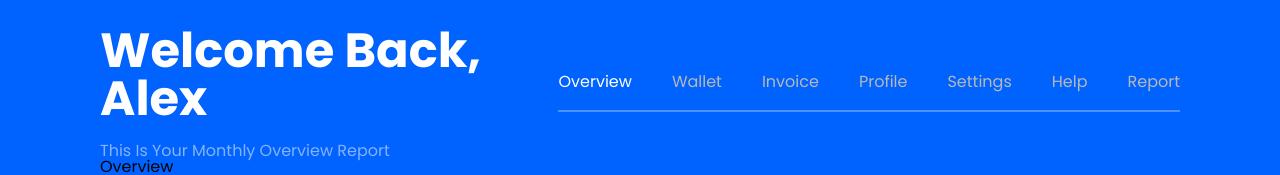
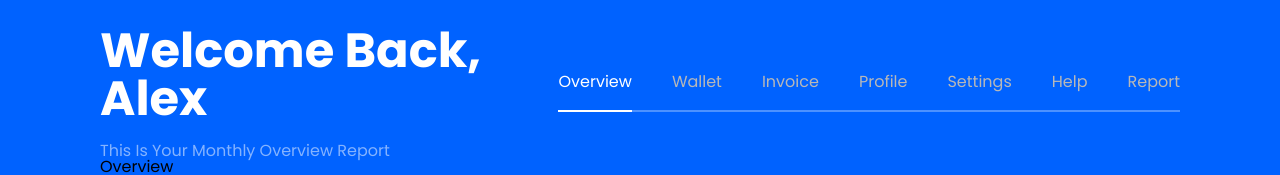
Before and after one commit to UndeadMe/react-dashboard, a React (Vite) app: page /overview in a window 1280 px wide. Shown: the part 191-366 px from the top of the page. Built offline with nearby package versions, Linux system fonts and the light colour scheme.

Commit message:
Fix activation effect of Route Menu NavLinks

```diff
--- a/src/components/RouteMenu.jsx
+++ b/src/components/RouteMenu.jsx
@@ -9,15 +9,12 @@ export default function RouteMenu({ routes }) {
     const routePaths = Object.values(routes)
     const routeNames = Object.keys(routes)
 
-    const setActive = ({ isActive }) =>
-        isActive ? `${styles["menu-route-item"]} ${styles["active"]}` : styles["menu-route-item"]
-
     return (
         <ul className={styles['menu']}>
             {
                 routePaths.map(((routePath, i) => (
                     <li key={crypto.randomUUID()} >
-                        <NavLink to={routePath} className={setActive}>
+                        <NavLink to={routePath}>
                             { routeNames[i] }
                         </NavLink>
                     </li>
--- a/src/components/RouteMenu.module.css
+++ b/src/components/RouteMenu.module.css
@@ -1,14 +1,27 @@
 .menu {
     display: flex;
-    column-gap: 40px;
-    padding-bottom: 20px;
+}
+
+.menu li {
+    padding: 0 20px 20px 20px;
     border-bottom: 2px solid rgb(255, 255, 255, 0.3);
 }
-.menu-route-item {
+
+.menu li:first-child {
+    padding-left: 0;
+}
+
+.menu li:last-child {
+    padding-right: 0;
+}
+
+.menu a {
     text-decoration: none;
     color: #b8b8b8;
 }
 
-.menu-route-item.active {
+.menu a:global(.active) {
     color: #FFFFFF;
+    border-bottom: 2px solid #FFFFFF;
+    padding-bottom: 17px;
 }
```
